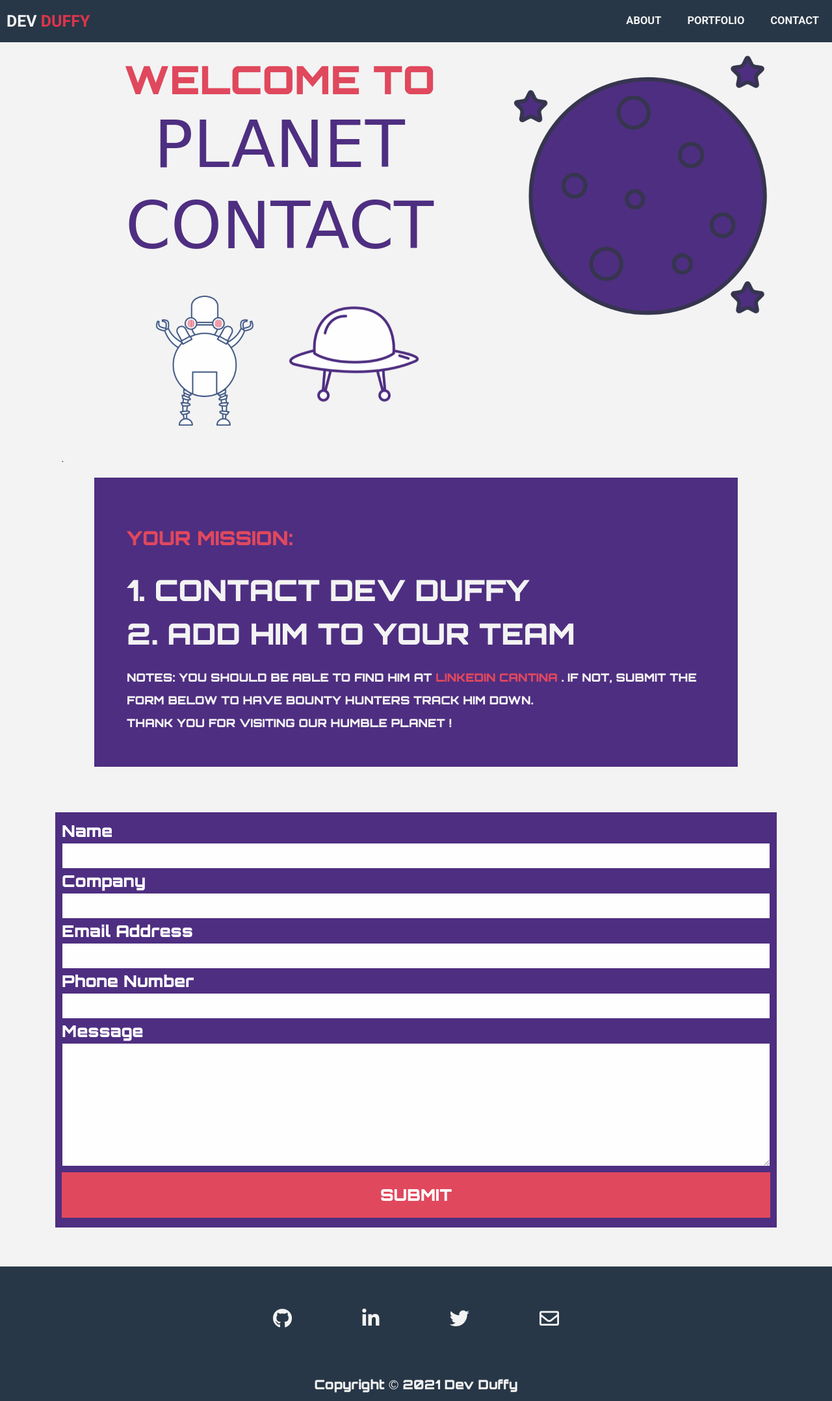
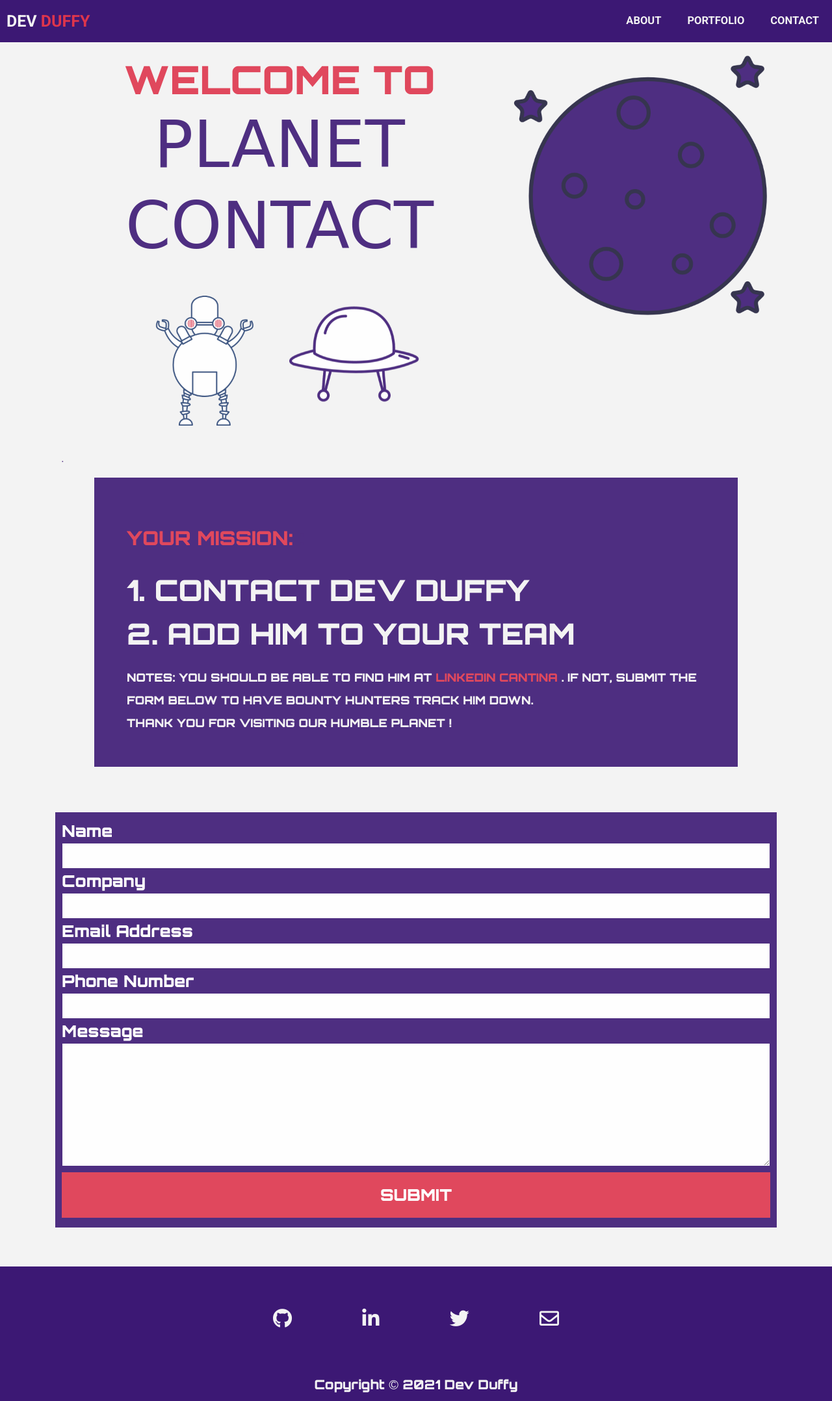
Before and after one commit to thewalkingduff/thewalkingduff.github.io, a plain HTML site: page contact.html in a window 1280 px wide. Shown: the whole page at 65% size. Drawn offline with nearby package versions, Linux system fonts and the light colour scheme; a web font is replaced by a local one.

Commit message:
change navbar and footer to purple contact page

```diff
--- a/styles/contact.css
+++ b/styles/contact.css
@@ -91,7 +91,7 @@ color: #0072B1;
   display: flex;
   justify-content: space-between;
   align-items: center;
-  background-color: #283747;
+  background-color: #3C1874;
   color: #000;
   padding: 0;
 }
@@ -300,7 +300,7 @@ border-radius: .1rem;
 /* Footer */
 
 footer {
-  background: #283747;
+  background: #3C1874;
   color: #F3F3F3;
 }
 
```
